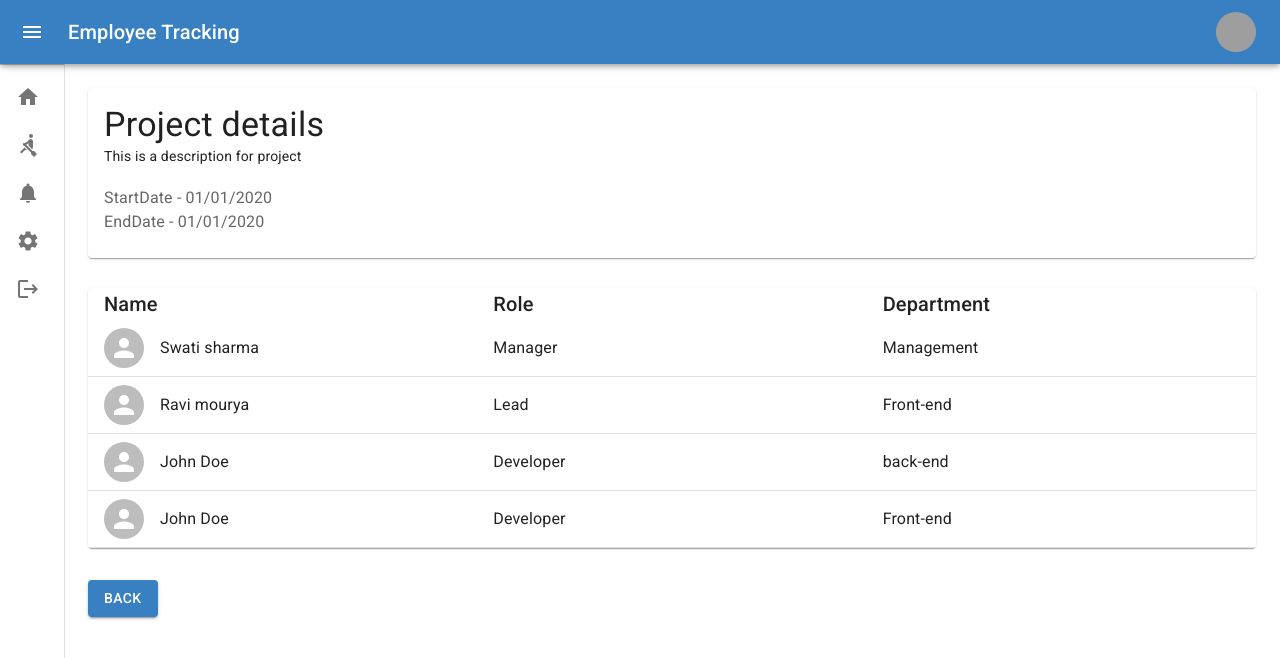
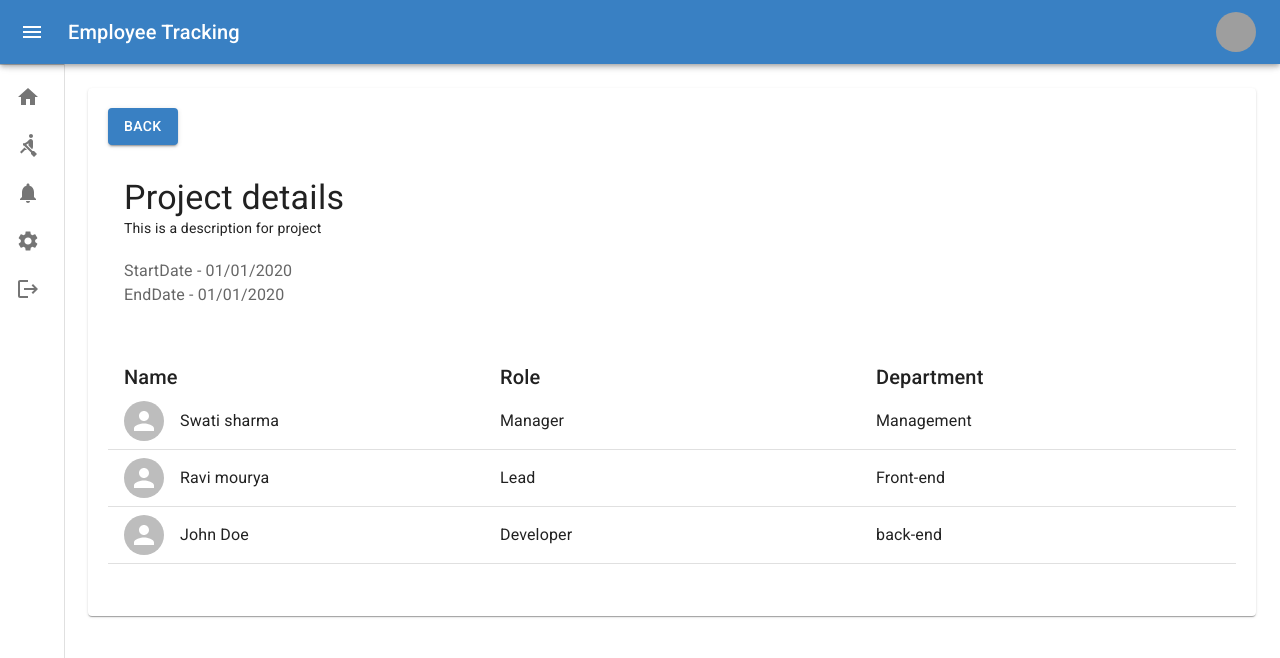
Before and after one commit to hanzala-nickelfox/employees-tracking, a React (Create React App) app: page /activities/projects/details in a window 1280 px wide. Shown: the top 658 px of the page. Built offline with nearby package versions, Linux system fonts and the light colour scheme; sample sign-in values are in the browser's storage; grey boxes are pictures that could not be loaded.

Commit message:
(neeraj/activities-deatils-pages): layout change

```diff
--- a/src/pages/private/Details/ChildComponents/DeatilsHeader.js
+++ b/src/pages/private/Details/ChildComponents/DeatilsHeader.js
@@ -1,12 +1,11 @@
 import React from "react";
-import Card from "@mui/material/Card";
 import CardContent from "@mui/material/CardContent";
 import Typography from "@mui/material/Typography";
+import Box from "@mui/system/Box";
 
 function DeatilsHeader() {
   return (
-    <>
-      <Card sx={{ minWidth: 275, marginBottom: "30px" }}>
+    <Box sx={{ minWidth: 275, marginBottom: "30px" }}>
       <CardContent>
         <Typography variant="h4" component="div">
           Project details
@@ -24,8 +23,7 @@ function DeatilsHeader() {
           EndDate - 01/01/2020
         </Typography>
       </CardContent>
-      </Card>
-    </>
+    </Box>
   );
 }
 
--- a/src/pages/private/Details/ChildComponents/MembersList.js
+++ b/src/pages/private/Details/ChildComponents/MembersList.js
@@ -1,6 +1,5 @@
 import * as React from "react";
 import Box from "@mui/material/Box";
-import Card from "@mui/material/Card";
 import List from "@mui/material/List";
 import ListItem from "@mui/material/ListItem";
 import ListItemIcon from "@mui/material/ListItemIcon";
@@ -11,48 +10,48 @@ import Typography from "@mui/material/Typography";
 export default function BasicList() {
   const MembersList = [
     {
+      title: "Name",
       name: "Swati sharma",
       role: "Manager",
       profileImage: <Avatar />,
       department: "Management"
     },
     {
+      title: "Role",
       name: "Ravi mourya",
       role: "Lead",
       profileImage: <Avatar />,
       department: "Front-end"
     },
     {
+      title: "Department",
       name: "John Doe",
       role: "Developer",
       profileImage: <Avatar />,
       department: "back-end"
-    },
-    {
-      name: "John Doe",
-      role: "Developer",
-      profileImage: <Avatar />,
-      department: "Front-end"
     }
   ];
 
   return (
-    <Card sx={{ minWidth: 275, mb: 4 }}>
+    <Box sx={{ minWidth: 275, mb: 4 }}>
+      <Box>
         <nav
           style={{
             display: "flex",
             justifyContent: "space-between"
           }}>
-        <Typography variant="h6" width={"100%"} pl={"16px"} component="div">
-          Name
+          {MembersList.map((MembersList, index) => (
+            <Typography
+              key={index}
+              variant="h6"
+              width={"100%"}
+              pl={"16px"}
+              component="div">
+              {MembersList.title}
             </Typography>
-        <Typography variant="h6" width={"100%"} pl={"16px"} component="div">
-        Role
-        </Typography>
-        <Typography variant="h6" width={"100%"} pl={"16px"} component="div">
-        Department
-        </Typography>
+          ))}
         </nav>
+      </Box>
       <Box
         sx={{
           width: "100%",
@@ -66,7 +65,6 @@ export default function BasicList() {
             width: "100%"
           }}>
           {MembersList.map((MembersList, index) => (
-            <>
             <List
               key={index}
               disablePadding
@@ -86,10 +84,9 @@ export default function BasicList() {
                 <ListItemText primary={MembersList.department} />
               </ListItem>
             </List>
-            </>
           ))}
         </nav>
       </Box>
-    </Card>
+    </Box>
   );
 }
--- a/src/pages/private/Details/Details.js
+++ b/src/pages/private/Details/Details.js
@@ -1,4 +1,5 @@
 import * as React from "react";
+import Card from "@mui/material/Card";
 import Button from "@mui/material/Button";
 import MembersList from "./ChildComponents/MembersList";
 import { Link } from "react-router-dom";
@@ -6,18 +7,19 @@ import DeatilsHeader from "./ChildComponents/DeatilsHeader";
 
 export default function Details() {
   return (
-    <>
-      <DeatilsHeader />
-
-      <MembersList />
-
+    <Card sx={{ minWidth: 275, padding: "20px" }}>
       <Button
+        sx={{ mb: 2 }}
         variant="contained"
         color="secondary"
         component={Link}
         to={`/activities/projects`}>
         Back
       </Button>
-    </>
+
+      <DeatilsHeader />
+
+      <MembersList />
+    </Card>
   );
 }
```
Lines whose indentation alone changed are shown as unchanged.
